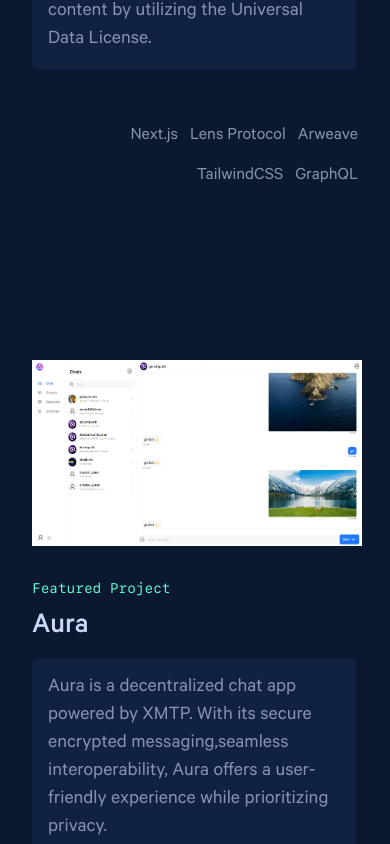
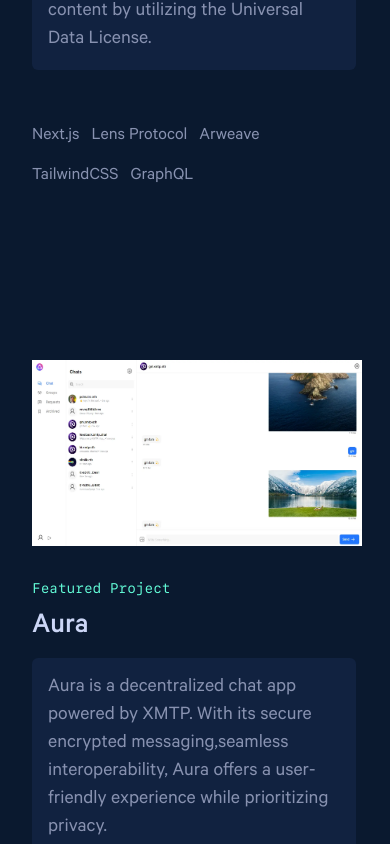
Before and after one commit to Envoy-VC/portfolio, a Next.js app: page / in a window 390 px wide. Shown: the part 3000-3844 px from the top of the page. Built offline with nearby package versions, Linux system fonts and the light colour scheme; some icons are missing.

Commit message:
fix items pos

```diff
--- a/components/featured-project-card/index.tsx
+++ b/components/featured-project-card/index.tsx
@@ -66,7 +66,7 @@
 					<Image
 						alt='Avatar'
 						src={image!}
-						className='rounded-xs aspect-video max-w-[330px] filter-none transition-all duration-300 ease-in-out group-hover:opacity-100 group-hover:filter-none sm:max-w-xl sm:opacity-60 sm:grayscale object-auto'
+						className='rounded-xs object-auto aspect-video max-w-[330px] filter-none transition-all duration-300 ease-in-out group-hover:opacity-100 group-hover:filter-none sm:max-w-xl sm:opacity-60 sm:grayscale'
 					/>
 				</div>
 
@@ -101,8 +101,8 @@
 						</div>
 					</div>
 					<div
-						className={`flex max-w-sm flex-row flex-wrap items-start gap-3 xl:items-end ${
-							isEven ? 'justify-end' : 'justify-start'
+						className={`flex max-w-sm flex-row flex-wrap gap-3 xl:items-end xl:justify-end justify-start ${
+							isEven ? 'items-start' : 'items-end'
 						}`}
 					>
 						{technologies.map((item, index) => (
```
